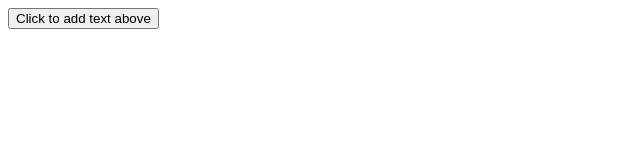
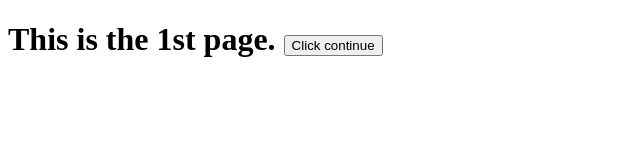
Before and after one commit to 101CoolCoder101/Test, a plain HTML site: page index.html in a window 1280 px wide. Shown: the whole page, without its empty margins (0-640 px from the left). Drawn offline with Linux system fonts and the light colour scheme.

Commit message:
Update index.html

```diff
--- a/index.html
+++ b/index.html
@@ -1,13 +1,11 @@
 <!DOCTYPE html>
 <html lang=en>
-    <div id="my-div"></div>
-    <button id="my-button">Click to add text above</button>
-<script>
-const button = document.getElementById('my-button');
-    button.addEventListener('click', function() {
-        const myDiv = document.getElementById('my-div');
-        myDiv.innerHTML = '<h1>Hello Click World!</h1>';
-    });
+    <h1 id="write">
+        This is the 1st page.
+        <button>Click continue</button>
+    </h1>
+    <script>;
 
-</script>
+    </script>
+
 </html>
```
